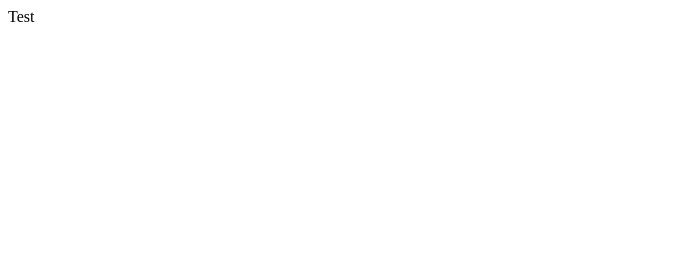
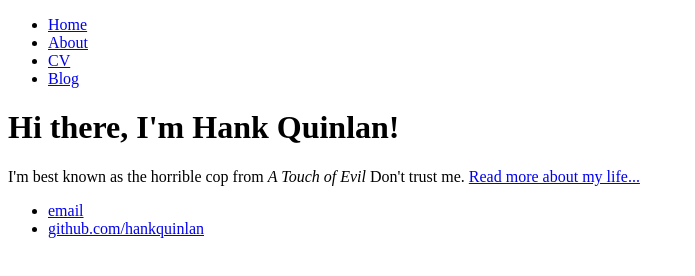
Before and after one commit to jtcarroll/vlcmotors.io, a plain HTML site: page index.html in a window 1280 px wide. Shown: the whole page, without its empty margins (0-695 px from the left). Drawn offline with Linux system fonts and the light colour scheme.

Commit message:
Update index.html

```diff
--- a/index.html
+++ b/index.html
@@ -1,5 +1,28 @@
+<!DOCTYPE html>
 <html>
-<body>
-Test
-</body>
+	<head>
+		<title>Hank Quinlan, Horrible Cop</title>
+	</head>
+	<body>
+		<nav>
+    		<ul>
+        		<li><a href="/">Home</a></li>
+	        	<li><a href="/about">About</a></li>
+        		<li><a href="/cv">CV</a></li>
+        		<li><a href="/blog">Blog</a></li>
+    		</ul>
+		</nav>
+		<div class="container">
+    		<div class="blurb">
+        		<h1>Hi there, I'm Hank Quinlan!</h1>
+				<p>I'm best known as the horrible cop from <em>A Touch of Evil</em> Don't trust me. <a href="/about">Read more about my life...</a></p>
+    		</div><!-- /.blurb -->
+		</div><!-- /.container -->
+		<footer>
+    		<ul>
+        		<li><a href="mailto:hankquinlanhub@gmail.com">email</a></li>
+        		<li><a href="https://github.com/hankquinlan">github.com/hankquinlan</a></li>
+			</ul>
+		</footer>
+	</body>
 </html>
```
